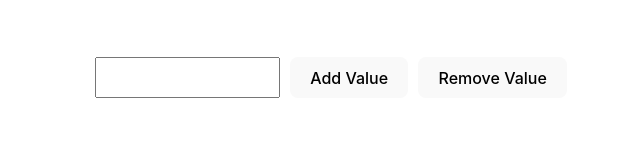
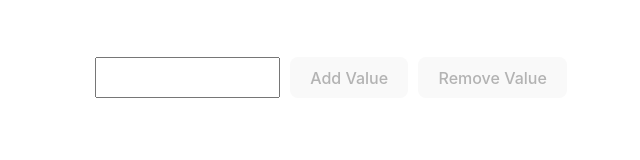
Before and after one commit to raudelravelo91/vite-app, a React (Vite) app: page / in a window 1280 px wide. Shown: the top 160 px of the page, without its empty margins (309-949 px from the left). Built offline with nearby package versions, Linux system fonts and the light colour scheme.

Commit message:
fix disable on add and remove buttons

```diff
--- a/src/components/Panel.tsx
+++ b/src/components/Panel.tsx
@@ -1,4 +1,4 @@
-import { ReactNode, useState } from 'react';
+import { ReactNode, useState, useRef } from 'react';
 import Message from './Message';
 
 function Panel() {
@@ -6,16 +6,20 @@ function Panel() {
 
     const [inputValue, setInputValue] = useState('');
 
+    const inputRef = useRef<HTMLInputElement>(null);
+
     function handleClick() {
         const newElement = <div key={elements.length}><Message message={inputValue} /></div>;
         const newElements = [...elements, newElement];
         setElements(newElements);
         setInputValue('');
+        inputRef.current?.focus();
     }
 
     function handleRemove() {
         const newElements = elements.slice(0, -1);
         setElements(newElements);
+        inputRef.current?.focus();
     }
 
     function handleInputChange(event: React.ChangeEvent<HTMLInputElement>) {
@@ -25,13 +29,13 @@ function Panel() {
     return (
         <div style={{ margin: 'auto', marginTop: '20px', minHeight: '100vh', overflow: 'auto' }}>
             <div style={{ display: 'flex', justifyContent: 'center' }}>
-                <input style={{ margin: '5px' }} type="text" value={inputValue} onChange={handleInputChange} />
-                <button style={{ margin: '5px' }} onClick={handleClick}>Add Value</button>
-                <button style={{ margin: '5px' }} onClick={handleRemove}>Remove Value</button>
+                <input style={{ margin: '5px' }} type="text" value={inputValue} onChange={handleInputChange} ref={inputRef} />
+                <button style={{ margin: '5px' }} onClick={handleClick} disabled={inputValue.length === 0}>Add Value</button>
+                <button style={{ margin: '5px' }} onClick={handleRemove} disabled={elements.length === 0}>Remove Value</button>
             </div>
             <div>
-                {elements.map((value, index) => (
-                    <div key={index}>{value}</div>
+                {elements.map((message, index) => (
+                    <div key={index}>{message}</div>
                 ))}
             </div>
         </div>
```
